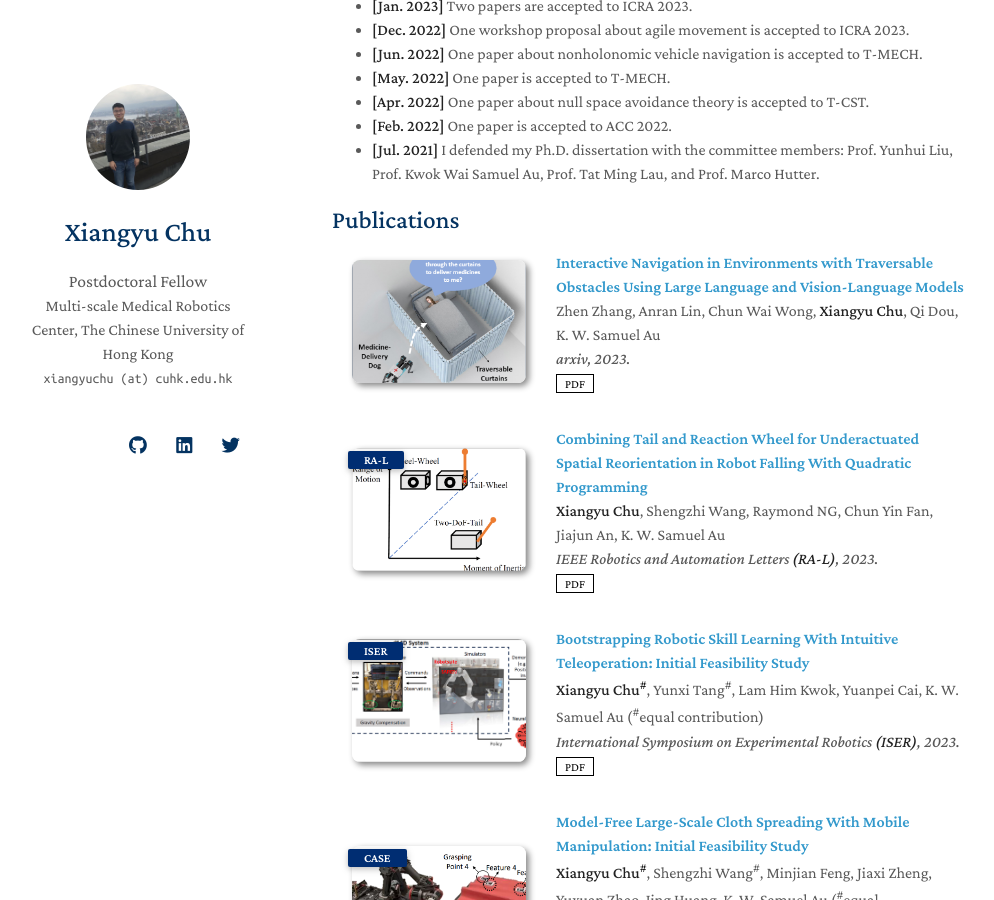
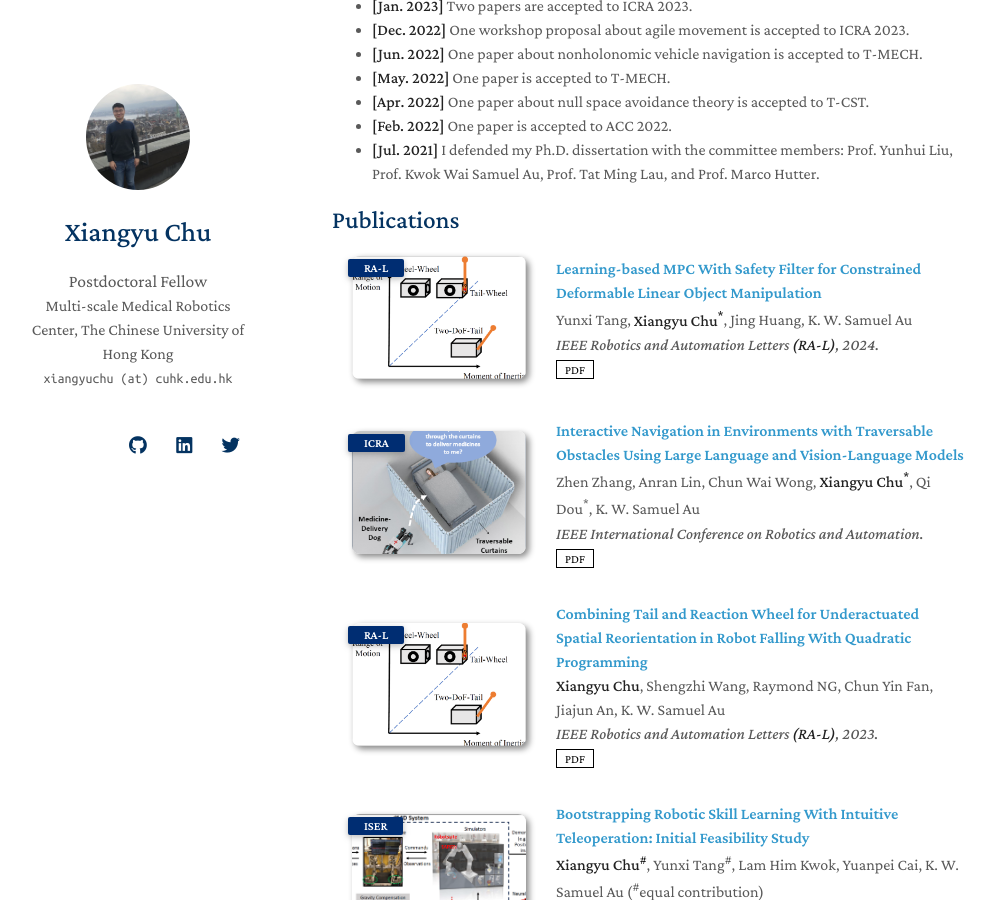
Before and after one commit to xiangyuchu03/xiangyuchu03.github.io, a Jekyll site: the page built from index.md, in a window 1280 px wide and 900 px high, scrolled down 725 px. Shown: the whole window, without its empty margins (138-1132 px from the left). Built offline with Jekyll 4.4.1, drawn with Linux system fonts in a browser that asks for light colours; nearby versions of some CDN libraries; a style sheet for code colours, icons or effects is not loaded; our own code applies the rules of GitHub Pages for plain Markdown files.

Commit message:
Update publications.yml

```diff
--- a/_data/publications.yml
+++ b/_data/publications.yml
@@ -1,8 +1,19 @@
 main:
 
+  - title: Learning-based MPC With Safety Filter for Constrained Deformable Linear Object Manipulation
+    authors: Yunxi Tang, <strong>Xiangyu Chu<sup>*</sup></strong>, Jing Huang, K. W. Samuel Au
+    conference_short: RA-L
+    conference: IEEE Robotics and Automation Letters  <strong>(RA-L)</strong>, 2024.
+    pdf: https://ieeexplore.ieee.org/stamp/stamp.jsp?arnumber=10272254
+    code:
+    bibtex:
+    image: ./assets/img/RAL2023_flying_car.png
+    # notes: Accept
+
   - title: Interactive Navigation in Environments with Traversable Obstacles Using Large Language and Vision-Language Models
-    authors: Zhen Zhang, Anran Lin, Chun Wai Wong, <strong>Xiangyu Chu</strong>, Qi Dou, K. W. Samuel Au
-    conference: arxiv, 2023.
+    authors: Zhen Zhang, Anran Lin, Chun Wai Wong, <strong>Xiangyu Chu<sup>*</sup></strong>, Qi Dou<sup>*</sup>, K. W. Samuel Au
+    conference_short: ICRA
+    conference: IEEE International Conference on Robotics and Automation.
     pdf: https://arxiv.org/pdf/2310.08873.pdf
     code:
     bibtex:
```
